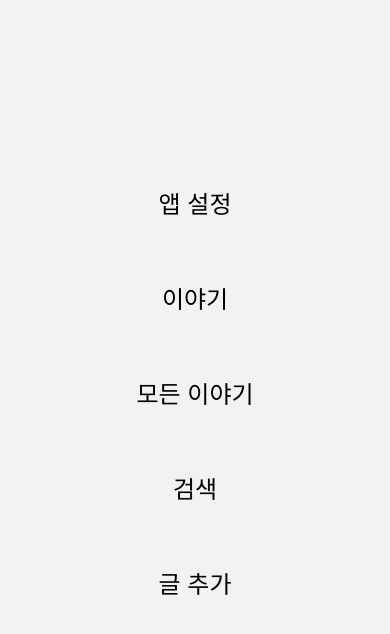
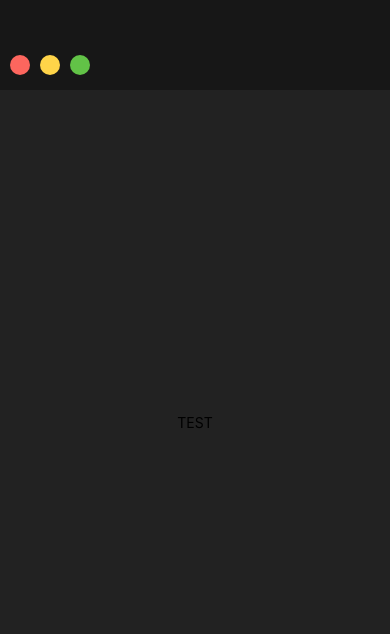
Before and after one commit to DaHoon06/dev-handbook, a React Native app in the folder app/: screen /Home in a window 390 px wide. Shown: the top 634 px of the page. Built offline with nearby package versions, Linux system fonts and the light colour scheme.

Commit message:
feat: header update

```diff
--- a/app/App.tsx
+++ b/app/App.tsx
@@ -1,5 +1,5 @@
-import {Router} from "@src/router";
+import {Layout} from "@screen/Layout";
 
 export default function App() {
-  return <Router />
+  return <Layout />
 }
--- /dev/null
+++ b/app/src/assets/styles/colors.ts
@@ -0,0 +1,11 @@
+
+export const Colors = {
+  black100: '#171717',
+  black200: '#222222',
+  black300: '#353535',
+  black400: '#383838',
+
+  red: '#FD665E',
+  yellow: '#FFD449',
+  green: '#62C347',
+};
--- a/app/src/assets/styles/home.style.ts
+++ b/app/src/assets/styles/home.style.ts
@@ -4,7 +4,8 @@ export const homeStyles = StyleSheet.create({
   homeContainer: {
     flex: 1,
     justifyContent: 'center',
-    alignItems: 'center'
+    alignItems: 'center',
+    backgroundColor: '#222222',
   },
   homeText: {
     fontSize: 24,
--- /dev/null
+++ b/app/src/components/Header.tsx
@@ -0,0 +1,58 @@
+import {View} from "react-native";
+import { StyleSheet } from 'react-native';
+import {Colors} from "@asset/styles/colors";
+
+export const Header = () => {
+  return (
+    <View style={style.header}>
+      <View style={style.headerWrapper}>
+        <View style={style.redButton} />
+        <View style={style.yellowButton} />
+        <View style={style.greenButton} />
+      </View>
+    </View>
+  )
+}
+
+const style = StyleSheet.create({
+  header: {
+    flex: 1,
+    width: '100%',
+    height: 90,
+    paddingTop: 40,
+    zIndex: 99,
+    position: 'absolute',
+    top: 0,
+    left: 0,
+    backgroundColor: Colors.black100,
+  },
+  headerWrapper: {
+    flex: 1,
+    padding: 10,
+    width: '100%',
+    height: '100%',
+    justifyContent: 'flex-start',
+    alignItems: 'center',
+    flexDirection: "row"
+  },
+  redButton: {
+    width: 20,
+    height: 20,
+    borderRadius: 100,
+    backgroundColor: Colors.red,
+    marginRight: 10,
+  },
+  yellowButton: {
+    width: 20,
+    height: 20,
+    borderRadius: 100,
+    backgroundColor: Colors.yellow,
+    marginRight: 10,
+  },
+  greenButton: {
+    width: 20,
+    height: 20,
+    borderRadius: 100,
+    backgroundColor: Colors.green
+  }
+})
--- a/app/src/router/index.tsx
+++ b/app/src/router/index.tsx
@@ -1,7 +1,6 @@
 import {createNativeStackNavigator} from "@react-navigation/native-stack";
 import {NavigationContainer} from "@react-navigation/native";
 import {HomeScreen} from "@screen/HomeScreen";
-import {TestScreen} from "@screen/TestScreen";
 import {RootStackParamList} from "@src/types/router";
 import {AllStoryScreen} from "@screen/AllStoryScreen";
 
@@ -15,9 +14,8 @@ export function Router() {
           headerShown: false,
         }}
         initialRouteName={"Home"}>
-        <Stack.Screen name={'Test'} component={TestScreen} />
+        <Stack.Screen name={'Home'} component={HomeScreen} />
         <Stack.Screen name={'AllStory'} component={AllStoryScreen} />
-        <Stack.Screen name={'Home'} component={HomeScreen} />
       </Stack.Navigator>
     </NavigationContainer>
   )
--- a/app/src/screen/HomeScreen.tsx
+++ b/app/src/screen/HomeScreen.tsx
@@ -18,31 +18,7 @@ export const HomeScreen = (props: Props) => {
 
   return (
     <View style={homeStyles.homeContainer}>
-      <TouchableOpacity
-        onPress={redirectHome}
-      >
-        <Text style={homeStyles.homeText}>앱 설정</Text>
-      </TouchableOpacity>
-      <TouchableOpacity
-        onPress={redirectHome}
-      >
-        <Text style={homeStyles.homeText}>이야기</Text>
-      </TouchableOpacity>
-      <TouchableOpacity
-        onPress={redirectHome}
-      >
-        <Text style={homeStyles.homeText}>모든 이야기</Text>
-      </TouchableOpacity>
-      <TouchableOpacity
-        onPress={redirectHome}
-      >
-        <Text style={homeStyles.homeText}>검색</Text>
-      </TouchableOpacity>
-      <TouchableOpacity
-        onPress={redirectHome}
-      >
-        <Text style={homeStyles.homeText}>글 추가</Text>
-      </TouchableOpacity>
+      <Text>TEST</Text>
     </View>
   )
 }
--- /dev/null
+++ b/app/src/screen/Layout.tsx
@@ -0,0 +1,11 @@
+import {Router} from "@src/router";
+import {Header} from "@src/components/Header";
+
+export const Layout = () => {
+  return (
+    <>
+      <Header />
+      <Router />
+    </>
+  )
+}
--- a/app/src/screen/TestScreen.tsx
+++ /dev/null
@@ -1,38 +0,0 @@
-import {Text, TouchableOpacity, View} from "react-native";
-import {NativeStackScreenProps} from "@react-navigation/native-stack";
-import {RootStackParamList} from "@src/types/router";
-import {instance} from "@lib/axios";
-
-type Props = NativeStackScreenProps<RootStackParamList, 'Test'>;
-
-export const TestScreen = (props: Props) => {
-  const {navigation} = props;
-
-  const redirectTest = () => {
-    navigation.navigate("Home")
-  }
-
-  const axiosTest = async () => {
-    try {
-      const {data} = await instance.get<any>('/recipes/all-recipes');
-      console.log(data)
-    } catch (e) {
-      throw new Error('악!!');
-    }
-  }
-
-  return (
-    <View>
-      <TouchableOpacity
-        onPress={redirectTest}
-      >
-        <Text>redirectHome</Text>
-      </TouchableOpacity>
-      <TouchableOpacity
-        onPress={axiosTest}
-      >
-        <Text>AXIOS TEST</Text>
-      </TouchableOpacity>
-    </View>
-  )
-}
--- a/app/theme.ts
+++ b/app/theme.ts
@@ -18,3 +18,4 @@ const theme: DefaultTheme = {
   lineHeightRegular: 27,
   lineHeightMicro: 18,
 }
+export default theme;
```
